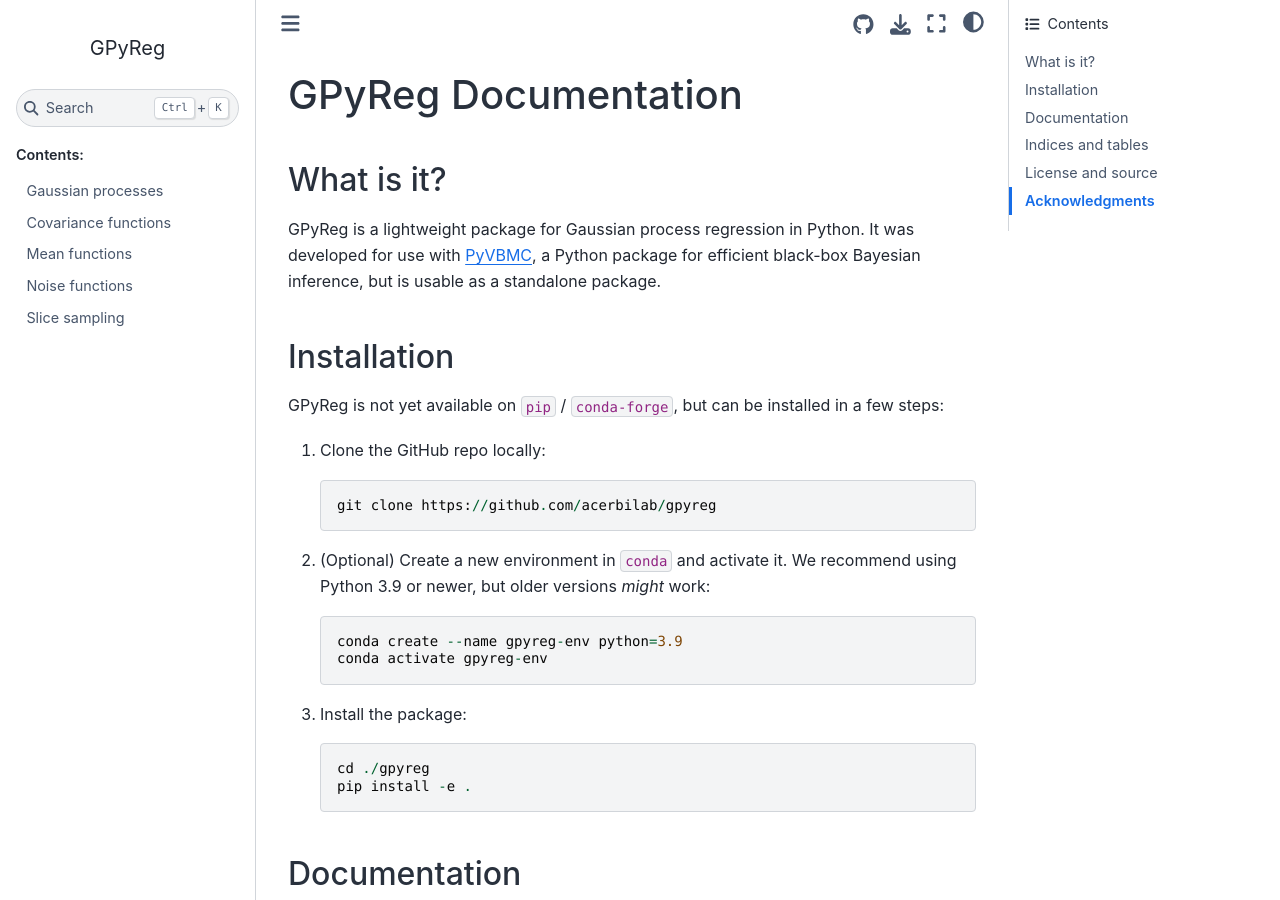
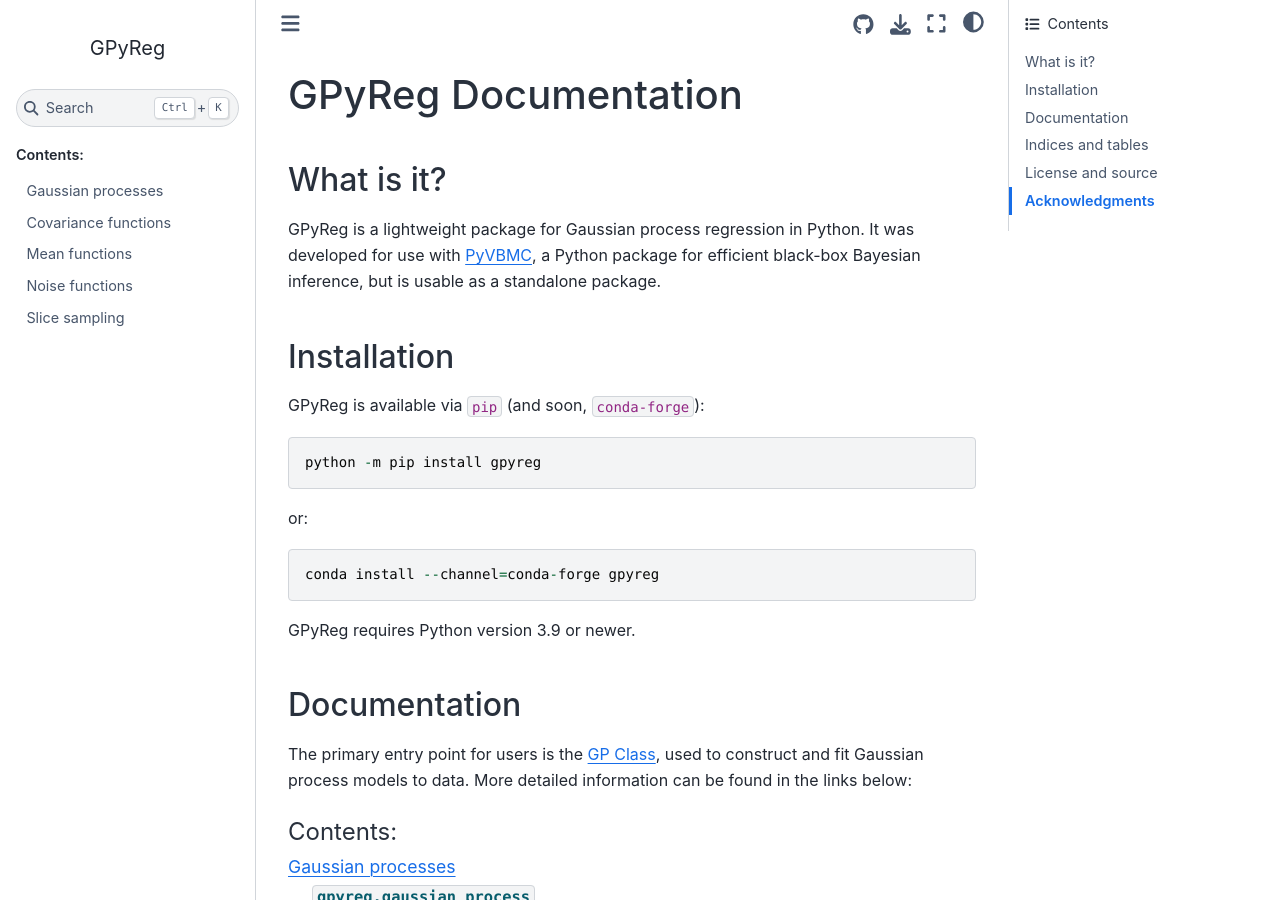
Before and after one commit to acerbilab/gpyreg, a Sphinx documentation site: the page built from docsrc/source/index.rst, in a window 1280 px wide and 900 px high. Built offline with Sphinx 7.4.7 and the Sphinx Book theme 1.1.4, drawn with Linux system fonts in a browser that asks for light colours.

Commit message:
docs: update installation instructions.

```diff
--- a/docsrc/source/index.rst
+++ b/docsrc/source/index.rst
@@ -10,21 +10,15 @@
 Installation
 ============
 
-GPyReg is not yet available on ``pip`` / ``conda-forge``, but can be installed in a few steps:
+GPyReg is available via ``pip`` (and soon, ``conda-forge``)::
 
-1. Clone the GitHub repo locally::
+     python -m pip install gpyreg
 
-     git clone https://github.com/acerbilab/gpyreg
+or::
 
-2. (Optional) Create a new environment in ``conda`` and activate it. We recommend using Python 3.9 or newer, but older versions *might* work::
+     conda install --channel=conda-forge gpyreg
 
-     conda create --name gpyreg-env python=3.9
-     conda activate gpyreg-env
-
-3. Install the package::
-
-     cd ./gpyreg
-     pip install -e .
+GPyReg requires Python version 3.9 or newer.
 
 Documentation
 =============
```
Also changed, not shown: README.md (+9 -16 lines).
